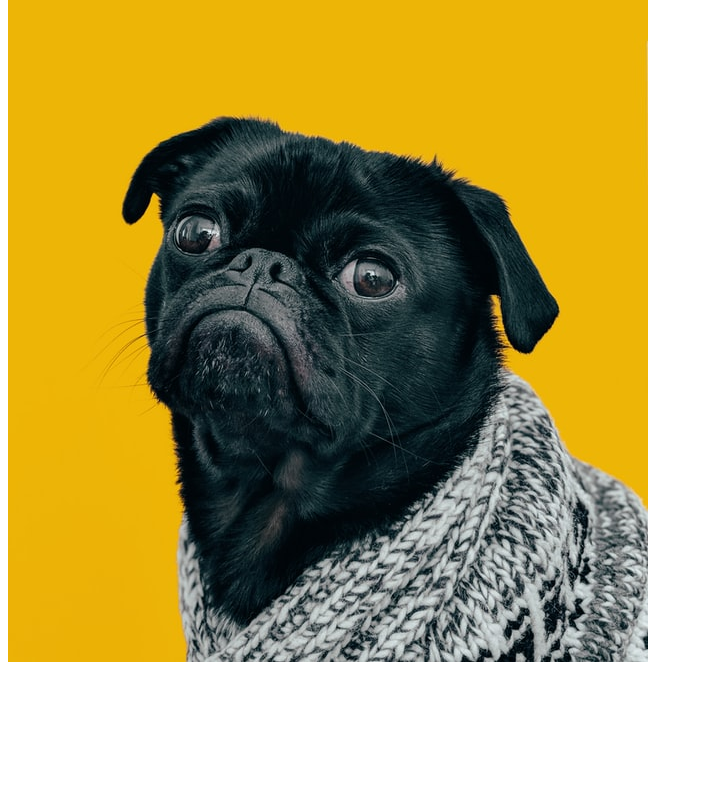
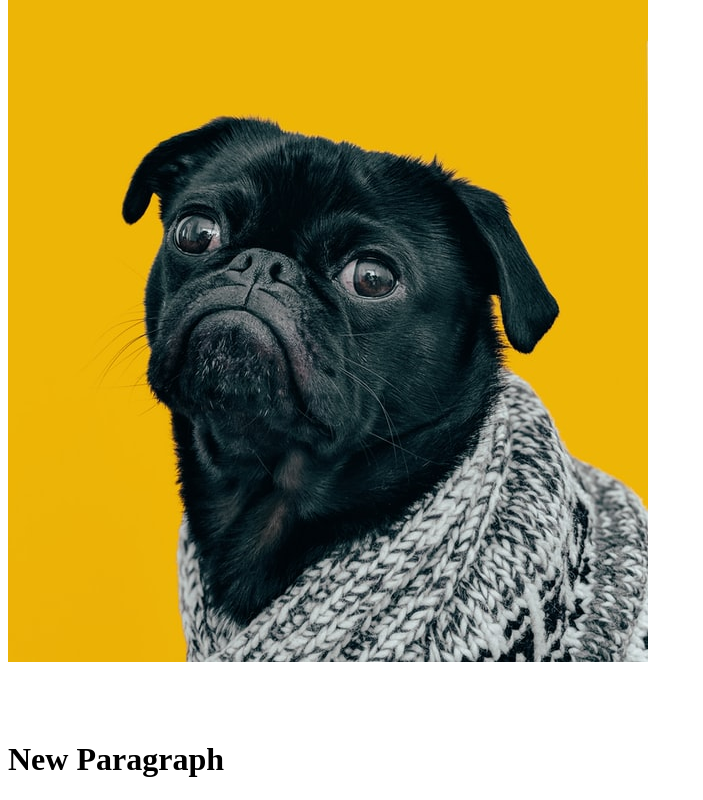
Before and after one commit to orangejamface/html_test, a plain HTML site: page odin-links-and-images/pages/about.html in a window 1280 px wide. Shown: the part 343-1143 px from the top of the page, without its empty margins (0-703 px from the left). Before the commit the page ends 1017 px from the top, so only its background shows below. Drawn offline with Linux system fonts and the light colour scheme.

Commit message:
added new title

```diff
--- a/odin-links-and-images/pages/about.html
+++ b/odin-links-and-images/pages/about.html
@@ -10,5 +10,7 @@
         <br>
         <a href="../index.html">HOME</a> <br><br><Br>
         <img src="../images/dog.jpg" alt="The Odin Project Dog">
+        <br><br><br><br>
+        <h1>New Paragraph</h1>
     </body>
 </html>
```
